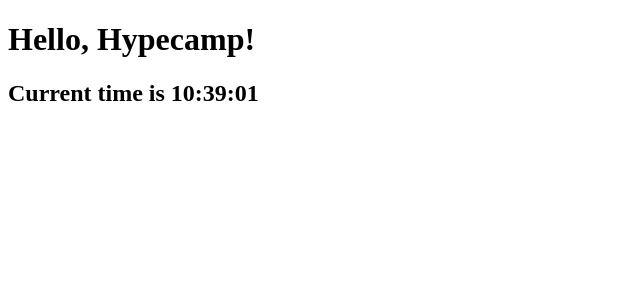
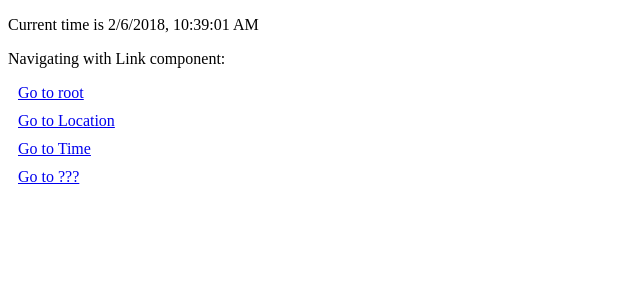
Before and after one commit to DimatiBart/react-demo, a React app: page /time in a window 1280 px wide. Shown: the top 300 px of the page, without its empty margins (0-640 px from the left). Built offline with nearby package versions, Linux system fonts and the light colour scheme.

Commit message:
added some crazy router examples

```diff
--- a/index.html
+++ b/index.html
@@ -9,6 +9,12 @@
     <script defer src="./dest/js/main.bundle.js"></script>
 </head>
 <body>
+<style>
+    .hoho {
+        display: block;
+        margin: 10px;
+    }
+</style>
 <div id="app"></div>
 </body>
 </html>
--- a/package.json
+++ b/package.json
@@ -28,6 +28,7 @@
   },
   "dependencies": {
     "react": "^16.2.0",
-    "react-dom": "^16.2.0"
+    "react-dom": "^16.2.0",
+    "react-router-dom": "^4.2.2"
   }
 }
--- a/src/App.js
+++ b/src/App.js
@@ -1,37 +1,35 @@
 import React from "react";
 
-export default (props) => (
-    <React.Fragment>
-        <h1>Hello, {props.name}!</h1>
-        <Clock />
-    </React.Fragment>
+import { Route, Switch, Link } from 'react-router-dom';
 
-);
+import CurrentLocation from "./components/CurrentLocation";
+import CurrentTime from "./components/CurrentTime";
+import Links from "./components/Links"
+import Wolf from "./components/Wolf"
+import Rabbit from "./components/Rabbit"
+import DisplayID from "./components/DisplayID"
+import ChangeButtons from "./components/ChangeButtons"
+import NotFound from "./components/NotFound"
 
-class Clock extends React.Component {
-    constructor(props) {
-        super(props);
-        this.state = {
-            currentTime: 0
-        };
-
-        this.tick = this.tick.bind(this);
-    }
-    componentDidMount() {
-        this.intervalId = setInterval(this.tick, 1000);
-    }
-    componentWillUnmount() {
-        clearInterval(this.intervalId);
-    }
-    getTime() {
-        return new Date().toTimeString().substr(0, 8);
-    }
-    tick() {
-        this.setState({currentTime: this.getTime()})
-    }
+export default class App extends React.Component {
     render() {
-        return <h2>
-            Current time is {this.state.currentTime}
-        </h2>
+        return (
+            <div>
+                {/*<Switch>*/}
+                    <Route exact path="/" render={() => (
+                        <div> Hello, boys and girls </div>
+                    )}/>
+                    {/*<Route path="/:id" component={DisplayID}/>*/}
+                    <Route path="/location" component={CurrentLocation}/>
+                    <Route path="/time" component={CurrentTime}/>
+                    {/*<Route path="/zayac/" component={Rabbit}/>*/}
+                    {/*<Route path="/volk/" component={Wolf}/>*/}
+                    {/*<Route path="/zayac/volk/" render={() => (<p>Zayac + Volk</p>)}/>*/}
+                    {/*<Route path="*" component={NotFound}/>*/}
+                {/*</Switch>*/}
+                <Links/>
+                {/*<ChangeButtons/>*/}
+            </div>
+        )
     }
 }
--- /dev/null
+++ b/src/components/ChangeButtons.js
@@ -0,0 +1,19 @@
+import React from "react";
+import { withRouter } from "react-router-dom";
+
+const ChangeButtons =  (props) => (
+    <div>
+        <p>Navigating with programmatically:</p>
+        <button className="hoh" onClick={() => {props.history.push("/")}}>Go to root</button>
+        {/*<button className="hoh" onClick={() => {props.history.push("/123")}}>Go to id root</button>*/}
+        <button className="ho" onClick={() => {props.history.replace("/location")}}>Go to Location</button>
+        <button className="hoh" onClick={() => {props.history.push("/time")}}>Go to Time</button>
+        <button className="hoh" onClick={() => {props.history.goBack()}}>Go Back</button>
+        {/*<button className="hoh" onClick={() => {props.history.push("/zayac")}}>Go to Zayac</button>*/}
+        {/*<button className="hoh" onClick={() => {props.history.push("/volk")}}>Go to Volk</button>*/}
+        {/*<button className="hoh" onClick={() => {props.history.push("/zayac/volk/")}}>Go to zayac-volk</button>*/}
+        <button className="hoh" onClick={() => {props.history.push("/qwe123asd")}}>Go to ???</button>
+    </div>
+);
+
+export default withRouter(ChangeButtons);
--- /dev/null
+++ b/src/components/CurrentLocation.js
@@ -0,0 +1,29 @@
+import React from "react";
+
+
+export default class CurrentLocation extends React.Component {
+    constructor(props) {
+        super(props);
+
+        this.state = {
+            location: null
+        }
+    }
+    componentDidMount() {
+        navigator.geolocation.getCurrentPosition(({coords}) => {
+            this.setState({
+                location: coords
+            });
+        })
+    }
+    getLocation() {
+        return this.state.location ?
+            `lat: ${this.state.location.latitude}, lng: ${this.state.location.longitude}` :
+            "¯\\_(ツ)_/¯";
+    }
+    render() {
+        return (
+            <p>Current location is {this.getLocation()}</p>
+        )
+    }
+}
--- /dev/null
+++ b/src/components/CurrentTime.js
@@ -0,0 +1,28 @@
+import React from "react";
+
+export default class CurrentTime extends React.Component {
+    constructor(props) {
+        super(props);
+
+        this.state = {
+            time: new Date()
+        };
+
+        this.intervalId = null;
+    }
+    componentDidMount() {
+        this.intervalId = setInterval(() => {
+            this.setState({
+                time: new Date()
+            })
+        }, 1000)
+    }
+    componentWillUnmount() {
+        clearInterval(this.intervalId);
+    }
+    render() {
+        return (
+            <p>Current time is {this.state.time.toLocaleString()}</p>
+        )
+    }
+}
--- /dev/null
+++ b/src/components/DisplayID.js
@@ -0,0 +1,7 @@
+import React from "react";
+
+export default (props) => (
+    <div>
+        <p>Current ID is {props.match.params.id}</p>
+    </div>
+)
--- /dev/null
+++ b/src/components/Links.js
@@ -0,0 +1,16 @@
+import React from "react";
+import { Link } from 'react-router-dom';
+
+export default (props) => (
+    <div>
+        <p>Navigating with Link component:</p>
+        <Link className="hoho" to="/">Go to root</Link>
+        {/*<Link className="hoho" to="/123">Go to id root</Link>*/}
+        <Link className="hoho" to="/location">Go to Location</Link>
+        <Link className="hoho" to="/time">Go to Time</Link>
+        {/*<Link className="hoho" to="/zayac">Go to Zayac</Link>*/}
+        {/*<Link className="hoho" to="/volk">Go to Volk</Link>*/}
+        {/*<Link className="hoho" to="/zayac/volk/">Go to zayac-volk</Link>*/}
+        <Link className="hoho" to="/qwe123asd">Go to ???</Link>
+    </div>
+)
--- /dev/null
+++ b/src/components/NotFound.js
@@ -0,0 +1,7 @@
+import React from "react";
+
+export default (props) => (
+    <div>
+        <p>404 - not found</p>
+    </div>
+)
--- /dev/null
+++ b/src/components/Rabbit.js
@@ -0,0 +1,7 @@
+import React from "react";
+
+export default (props) => (
+    <div>
+        <p>Zayac</p>
+    </div>
+)
--- /dev/null
+++ b/src/components/Wolf.js
@@ -0,0 +1,7 @@
+import React from "react";
+
+export default (props) => (
+    <div>
+        <p>Volk</p>
+    </div>
+)
--- a/src/index.js
+++ b/src/index.js
@@ -1,12 +1,16 @@
 import React from "react";
 import ReactDom from "react-dom";
 import { AppContainer } from 'react-hot-loader'
+import { BrowserRouter } from 'react-router-dom'
+
 import App from "./App";
 
 const render = () => {
     ReactDom.render(
         <AppContainer>
-            <App name={"Hypecamp"}/>
+            <BrowserRouter>
+                <App/>
+            </BrowserRouter>
         </AppContainer>,
         document.getElementById("app")
     )
```
Also changed, not shown: 1 other file (tests, documents, lock files or other folders).
